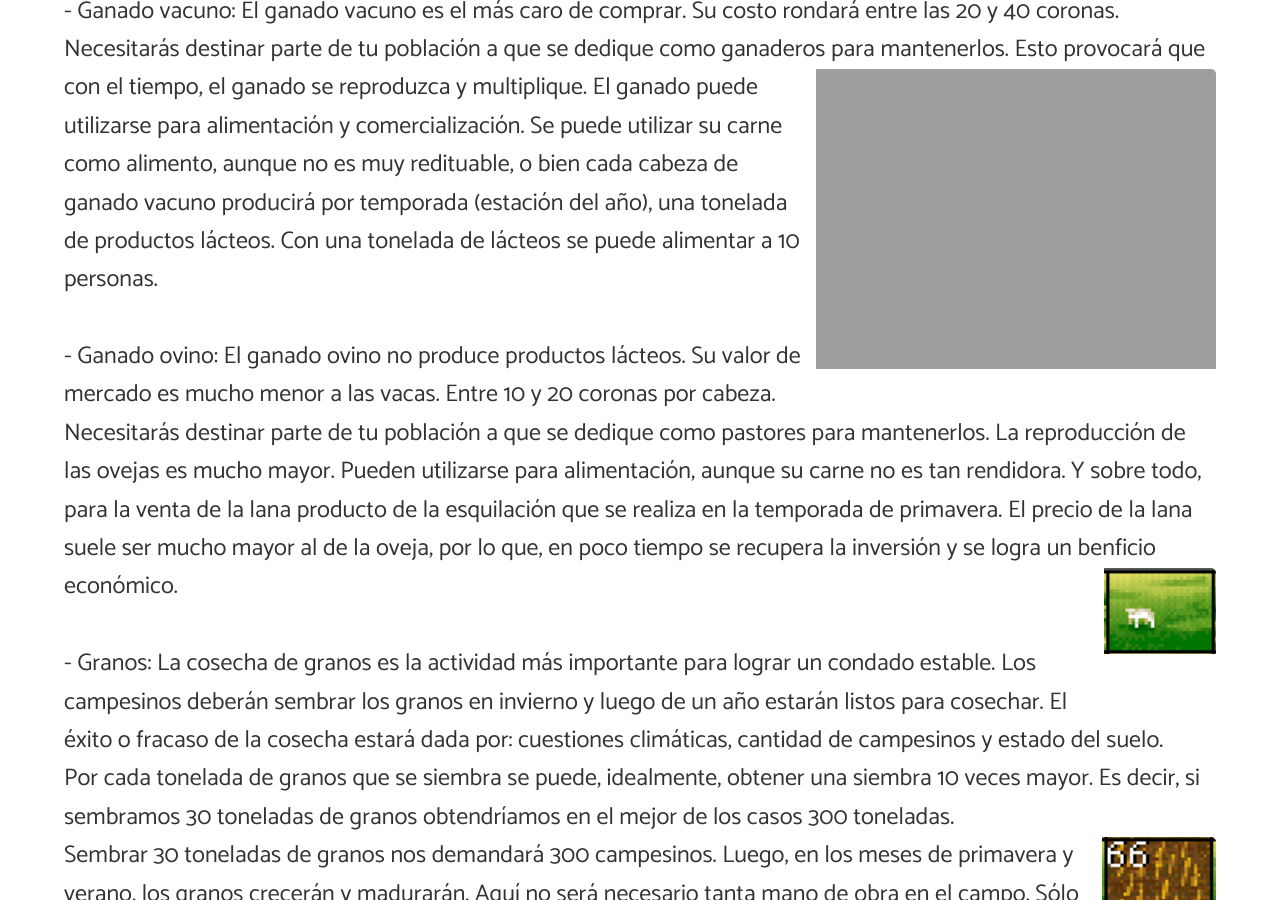
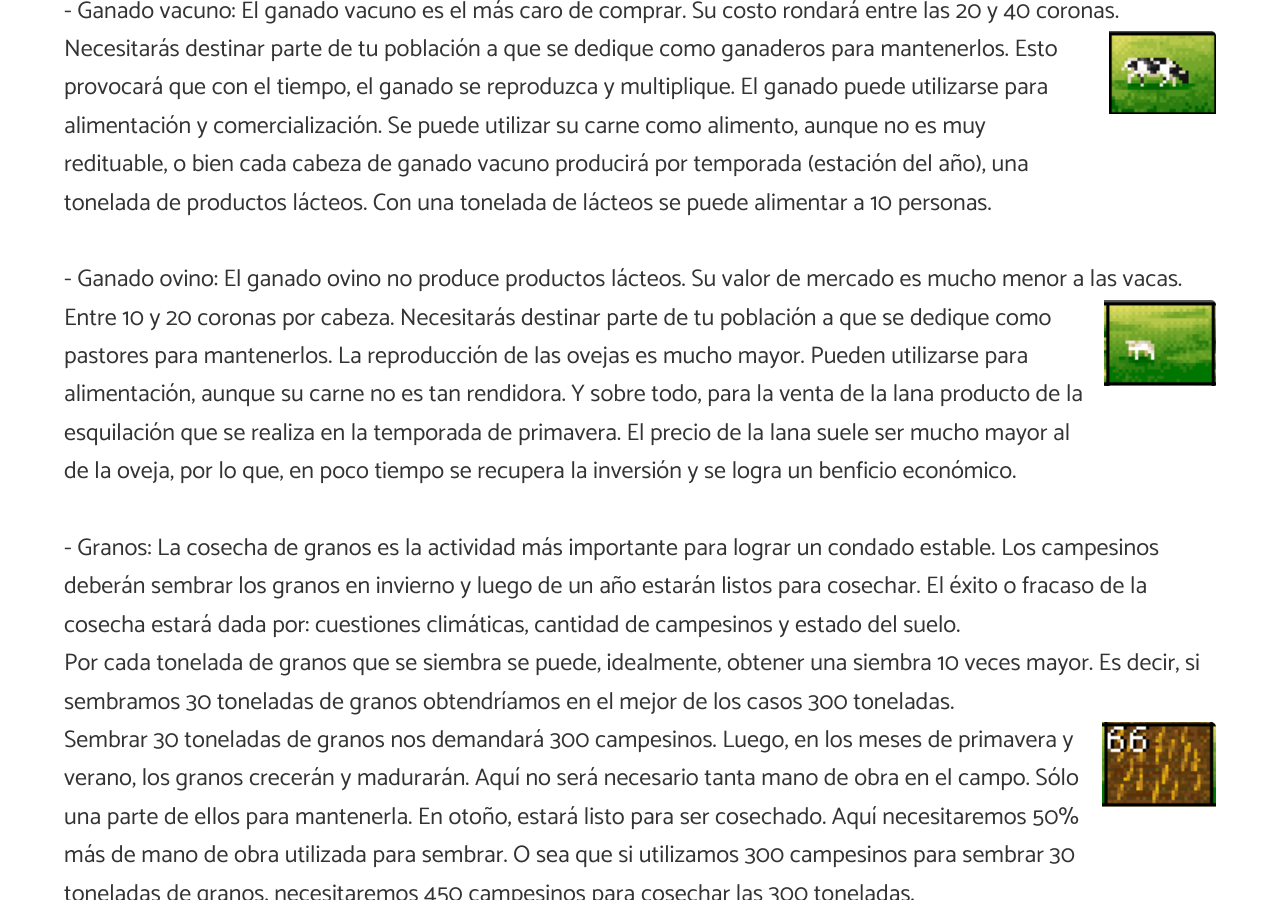
Before and after one commit to angelsimon/angelsimon.github.io, a Jekyll site: the page built from _posts/2016-09-07-lords-of-the-realm.md, in a window 1280 px wide and 900 px high, scrolled down 2492 px. Built offline with Jekyll 4.4.1, drawn with Linux system fonts in a browser that asks for light colours; nearby versions of some CDN libraries; comment, search, counter and statistics services are not loaded.

Commit message:
Update 2016-09-07-lords-of-the-realm.md

```diff
--- a/_posts/2016-09-07-lords-of-the-realm.md
+++ b/_posts/2016-09-07-lords-of-the-realm.md
@@ -47,11 +47,12 @@ Otra cuestión que afecta directamente a la felicidad es el reclutamiento de tro
 <br>
 El objetivo inicial del juego es lograr la autosustentabilidad económica y alimenticia de tu condado. Para ello es necesario comenzar a trabajar la tierra y explotar tres recursos iniciales:<br><br>
 - Ganado vacuno: El ganado vacuno es el más caro de comprar. Su costo rondará entre las 20 y 40 coronas. Necesitarás destinar parte de tu población a que se dedique como ganaderos para mantenerlos.
-<img src="{{site.baseurl}}/images/lords-of-the-realm/cow.png" class="image-float-right" />
+<img src="{{site.baseurl}}/images/lords-of-the-realm/vaca.png" class="image-float-right" />
 Esto provocará que con el tiempo, el ganado se reproduzca y multiplique. El ganado puede utilizarse para alimentación y comercialización. Se puede utilizar su carne como alimento, aunque no es muy redituable,
 o bien cada cabeza de ganado vacuno producirá por temporada (estación del año), una tonelada de productos lácteos. Con una tonelada de lácteos se puede alimentar a 10 personas.<br><br>
-- Ganado ovino: El ganado ovino no produce productos lácteos. Su valor de mercado es mucho menor a las vacas. Entre 10 y 20 coronas por cabeza. Necesitarás destinar parte de tu población a que se dedique como pastores para mantenerlos. La reproducción de las ovejas es mucho mayor. Pueden utilizarse para alimentación, aunque su carne no es tan rendidora. Y sobre todo, para la venta de la lana producto de la esquilación que se realiza en la temporada de primavera. El precio de la lana suele ser mucho mayor al de la oveja, por lo que, en poco tiempo se recupera la inversión y se logra un benficio económico.
-<img src="{{site.baseurl}}/images/lords-of-the-realm/oveja.png" class="image-float-right" />
+- Ganado ovino: El ganado ovino no produce productos lácteos. Su valor de mercado es mucho menor a las vacas. Entre 10 y 20
+<img src="{{site.baseurl}}/images/lords-of-the-realm/oveja.png" class="image-float-right" />coronas por cabeza. Necesitarás destinar parte de tu población a que se dedique como pastores para mantenerlos. La reproducción de las ovejas es mucho mayor. Pueden utilizarse para alimentación, aunque su carne no es tan rendidora. Y sobre todo, para la venta de la lana producto de la esquilación que se realiza en la temporada de primavera. El precio de la lana suele ser mucho mayor al de la oveja, por lo que, en poco tiempo se recupera la inversión y se logra un benficio económico.
+
 <br><br>
 - Granos: La cosecha de granos es la actividad más importante para lograr un condado estable. Los campesinos deberán sembrar los granos en invierno y luego de un año estarán listos para cosechar. El éxito o fracaso de la cosecha estará dada por: cuestiones climáticas, cantidad de campesinos y estado del suelo.<br>
 Por cada tonelada de granos que se siembra se puede, idealmente, obtener una siembra 10 veces mayor. Es decir, si sembramos 30 toneladas de granos obtendríamos en el mejor de los casos 300 toneladas.<br>
```
